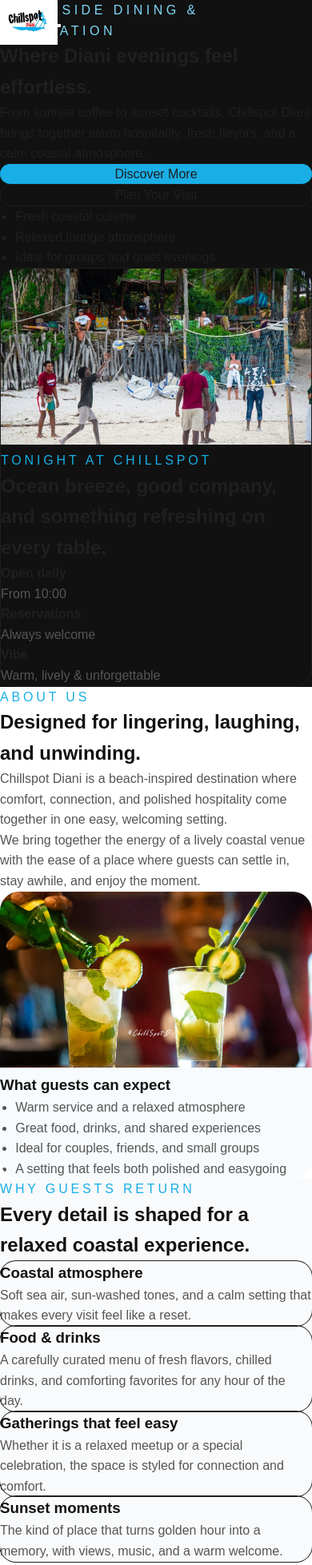
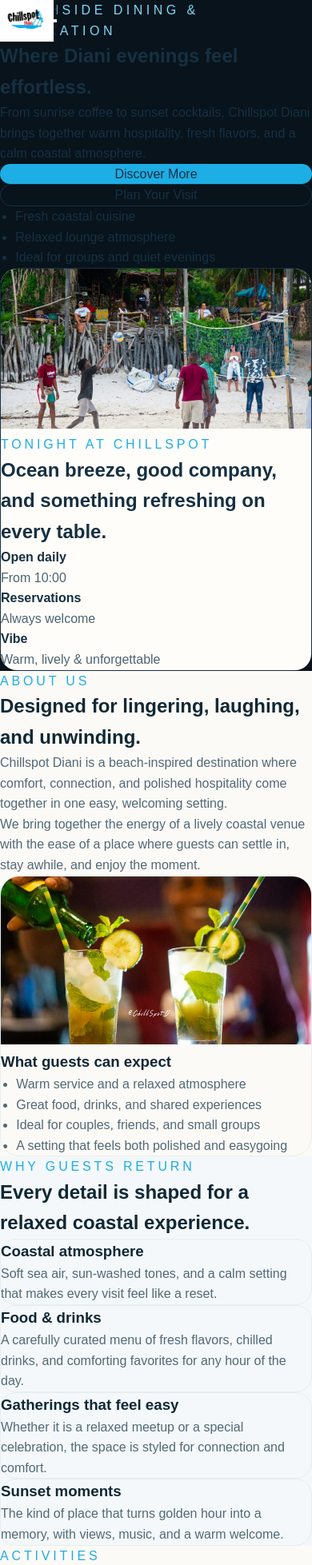
Before and after one commit to bgarama/chillspotdiani, a Next.js app: page / in a window 390 px wide. Shown: the top 1957 px of the page at 80% size. Built offline with nearby package versions, Linux system fonts and the light colour scheme.

Commit message:
fix: improve mobile layout, colors, and image sizing

```diff
--- a/app/components/Navbar.tsx
+++ b/app/components/Navbar.tsx
@@ -18,30 +18,30 @@ export default function Navbar() {
   const closeMenu = () => setMenuOpen(false);
 
   return (
-    <header className="absolute inset-x-0 top-0 z-30">
-      <div className="mx-auto max-w-7xl px-4 py-4 sm:px-6 lg:px-10">
-        <div className="flex items-center justify-between gap-3">
+    <header className="fixed inset-x-0 top-0 z-50 border-b border-white/10 bg-[#0b1620]/88 backdrop-blur-md">
+      <div className="mx-auto max-w-6xl px-4 sm:px-6 lg:px-8">
+        <div className="flex h-20 items-center justify-between gap-3">
           <Link
             href="/"
-            className="rounded-xl bg-white/90 px-2 py-2 backdrop-blur-sm shadow-sm"
+            className="flex items-center rounded-xl bg-white px-2 py-2 shadow-sm"
             onClick={closeMenu}
           >
             <Image
               src="/images/logo.jpeg"
               alt="Chillspot Diani logo"
-              width={120}
-              height={56}
-              className="h-10 w-auto sm:h-12 md:h-14 rounded-sm object-contain"
+              width={110}
+              height={52}
+              className="h-9 w-auto object-contain sm:h-10"
               priority
             />
           </Link>
 
-          <nav className="hidden items-center gap-8 text-sm font-medium text-white md:flex">
+          <nav className="hidden items-center gap-7 text-sm font-medium text-white md:flex">
             {navLinks.map((link) => (
               <a
                 key={link.href}
                 href={link.href}
-                className="transition hover:text-[#19aee6]"
+                className="transition hover:text-[#34bdf2]"
               >
                 {link.label}
               </a>
@@ -51,21 +51,21 @@ export default function Navbar() {
           <div className="flex items-center gap-2">
             <a
               href="#contact"
-              className="hidden rounded-full bg-[#19aee6] px-5 py-2 text-sm font-semibold text-white transition hover:bg-[#0f8fc2] md:inline-flex"
+              className="hidden rounded-full bg-[#1daee5] px-5 py-2.5 text-sm font-semibold text-white transition hover:bg-[#1297ca] md:inline-flex"
             >
               Visit Us
             </a>
 
             <button
               type="button"
-              aria-label="Toggle menu"
+              aria-label="Toggle navigation menu"
               aria-expanded={menuOpen}
               onClick={() => setMenuOpen(!menuOpen)}
-              className="inline-flex items-center justify-center rounded-xl bg-white/90 p-2.5 text-[#1f1f1f] backdrop-blur-sm shadow-sm transition hover:bg-white md:hidden"
+              className="inline-flex items-center justify-center rounded-xl bg-white p-2.5 text-[#0b1620] shadow-sm transition hover:bg-[#f3f7fa] md:hidden"
             >
               <svg
                 xmlns="http://www.w3.org/2000/svg"
-                className="h-5 w-5"
+                className="h-6 w-6"
                 fill="none"
                 viewBox="0 0 24 24"
                 stroke="currentColor"
@@ -81,7 +81,7 @@ export default function Navbar() {
                   <path
                     strokeLinecap="round"
                     strokeLinejoin="round"
-                    d="M4 6h16M4 12h16M4 18h16"
+                    d="M4 7h16M4 12h16M4 17h16"
                   />
                 )}
               </svg>
@@ -90,27 +90,28 @@ export default function Navbar() {
         </div>
 
         {menuOpen && (
-          <div className="mt-3 rounded-2xl bg-white/95 p-4 shadow-xl backdrop-blur-md md:hidden">
-            <nav className="flex flex-col gap-2 text-sm font-medium text-[#1f1f1f]">
+          <div className="pb-4 md:hidden">
+            <div className="rounded-2xl border border-white/10 bg-white p-3 shadow-xl">
+              <nav className="flex flex-col gap-1 text-sm font-medium text-[#163042]">
                 {navLinks.map((link) => (
                   <a
                     key={link.href}
                     href={link.href}
                     onClick={closeMenu}
-                  className="rounded-xl px-4 py-3 transition hover:bg-[#eaf8fd] hover:text-[#19aee6]"
+                    className="rounded-xl px-4 py-3 transition hover:bg-[#eef8fc] hover:text-[#1daee5]"
                   >
                     {link.label}
                   </a>
                 ))}
-
                 <a
                   href="#contact"
                   onClick={closeMenu}
-                className="mt-2 inline-flex items-center justify-center rounded-full bg-[#19aee6] px-5 py-3 text-sm font-semibold text-white transition hover:bg-[#0f8fc2]"
+                  className="mt-2 inline-flex items-center justify-center rounded-full bg-[#1daee5] px-5 py-3 text-sm font-semibold text-white transition hover:bg-[#1297ca]"
                 >
-                Visit Us
+                  Reserve Your Table
                 </a>
               </nav>
+            </div>
           </div>
         )}
       </div>
--- a/app/page.tsx
+++ b/app/page.tsx
@@ -78,30 +78,33 @@ export default function Home() {
         }}
       />
 
-      <main>
-        <section id="top" className="relative overflow-hidden bg-[#111111] text-white">
+      <main className="bg-[#fcfaf6] text-[#163042]">
+        <section
+          id="top"
+          className="relative overflow-hidden bg-[#08131b] pt-24 text-white sm:pt-28"
+        >
           <div className="absolute inset-0">
             <Image
               src="/images/hero.jpeg"
               alt="Chillspot Diani hero view"
               fill
               priority
-              className="object-cover opacity-40"
+              className="object-cover opacity-30"
             />
-            <div className="absolute inset-0 bg-gradient-to-r from-black/80 via-black/65 to-black/40" />
+            <div className="absolute inset-0 bg-gradient-to-b from-[#08131b]/75 via-[#08131b]/82 to-[#08131b]" />
           </div>
 
-          <div className="relative mx-auto grid min-h-screen max-w-7xl items-center gap-10 px-4 pb-16 pt-28 sm:px-6 sm:pb-20 sm:pt-32 lg:grid-cols-2 lg:px-10 lg:pt-36">
-            <div>
+          <div className="relative mx-auto grid max-w-6xl gap-8 px-4 pb-14 sm:px-6 sm:pb-16 lg:grid-cols-2 lg:items-center lg:gap-10 lg:px-8 lg:pb-20">
+            <div className="max-w-2xl">
               <p className="mb-3 text-xs font-semibold uppercase tracking-[0.28em] text-[#7ed8f7] sm:text-sm">
                 Beachside dining & relaxation
               </p>
 
-              <h1 className="max-w-2xl text-3xl font-bold leading-tight sm:text-5xl lg:text-6xl">
+              <h1 className="text-3xl font-bold leading-tight sm:text-4xl lg:text-6xl">
                 Where Diani evenings feel effortless.
               </h1>
 
-              <p className="mt-5 max-w-xl text-base leading-7 text-white/85 sm:text-lg sm:leading-8">
+              <p className="mt-5 max-w-xl text-base leading-7 text-white/90 sm:text-lg sm:leading-8">
                 From sunrise coffee to sunset cocktails, Chillspot Diani brings
                 together warm hospitality, fresh flavors, and a calm coastal atmosphere.
               </p>
@@ -109,13 +112,13 @@ export default function Home() {
               <div className="mt-7 flex flex-col gap-3 sm:flex-row sm:flex-wrap">
                 <a
                   href="#about"
-                  className="inline-flex items-center justify-center rounded-full bg-[#19aee6] px-6 py-3 text-sm font-semibold text-white transition hover:bg-[#0f8fc2]"
+                  className="inline-flex min-w-[170px] items-center justify-center rounded-full bg-[#1daee5] px-6 py-3 text-sm font-semibold text-white transition hover:bg-[#1297ca]"
                 >
                   Discover More
                 </a>
                 <a
                   href="#contact"
-                  className="inline-flex items-center justify-center rounded-full border border-white/30 px-6 py-3 text-sm font-semibold text-white transition hover:bg-white hover:text-[#111111]"
+                  className="inline-flex min-w-[170px] items-center justify-center rounded-full border border-white/30 bg-white/5 px-6 py-3 text-sm font-semibold text-white transition hover:bg-white hover:text-[#08131b]"
                 >
                   Plan Your Visit
                 </a>
@@ -128,34 +131,34 @@ export default function Home() {
               </ul>
             </div>
 
-            <div className="rounded-[1.5rem] border border-white/10 bg-white/10 p-3 backdrop-blur-sm sm:rounded-[2rem] sm:p-4">
-              <div className="overflow-hidden rounded-[1.25rem] bg-white text-[#1f1f1f] shadow-2xl sm:rounded-[1.5rem]">
+            <div className="rounded-[1.5rem] border border-white/10 bg-white/10 p-3 backdrop-blur-sm">
+              <div className="overflow-hidden rounded-[1.25rem] bg-[#fffdf9] text-[#163042] shadow-2xl">
                 <Image
                   src="/images/activities-1.jpeg"
                   alt="Chillspot Diani experience"
                   width={900}
                   height={700}
-                  className="h-[220px] w-full object-cover sm:h-[280px] lg:h-[320px]"
+                  className="h-[200px] w-full object-cover sm:h-[240px] lg:h-[300px]"
                 />
                 <div className="space-y-4 p-5 sm:p-6">
-                  <p className="text-xs font-semibold uppercase tracking-[0.24em] text-[#19aee6] sm:text-sm">
+                  <p className="text-xs font-semibold uppercase tracking-[0.24em] text-[#1daee5] sm:text-sm">
                     Tonight at Chillspot
                   </p>
                   <h2 className="text-xl font-bold leading-snug sm:text-2xl">
                     Ocean breeze, good company, and something refreshing on every table.
                   </h2>
-                  <div className="grid gap-4 sm:grid-cols-3">
+                  <div className="grid gap-4 text-sm text-[#4c6472] sm:grid-cols-3">
                     <div>
-                      <strong className="block text-sm">Open daily</strong>
-                      <span className="text-sm text-[#555]">From 10:00</span>
+                      <strong className="block text-[#163042]">Open daily</strong>
+                      <span>From 10:00</span>
                     </div>
                     <div>
-                      <strong className="block text-sm">Reservations</strong>
-                      <span className="text-sm text-[#555]">Always welcome</span>
+                      <strong className="block text-[#163042]">Reservations</strong>
+                      <span>Always welcome</span>
                     </div>
                     <div>
-                      <strong className="block text-sm">Vibe</strong>
-                      <span className="text-sm text-[#555]">Warm, lively & unforgettable</span>
+                      <strong className="block text-[#163042]">Vibe</strong>
+                      <span>Warm, lively & unforgettable</span>
                     </div>
                   </div>
                 </div>
@@ -164,39 +167,39 @@ export default function Home() {
           </div>
         </section>
 
-        <section id="about" className="bg-white py-16 sm:py-20 lg:py-24">
-          <div className="mx-auto grid max-w-7xl gap-10 px-4 sm:px-6 lg:grid-cols-2 lg:px-10 lg:gap-12">
-            <div>
-              <p className="text-xs font-semibold uppercase tracking-[0.24em] text-[#19aee6] sm:text-sm">
+        <section id="about" className="scroll-mt-24 bg-[#fcfaf6] py-14 lg:py-20">
+          <div className="mx-auto grid max-w-6xl gap-8 px-4 sm:px-6 lg:grid-cols-2 lg:items-center lg:px-8">
+            <div className="max-w-2xl">
+              <p className="text-xs font-semibold uppercase tracking-[0.24em] text-[#1daee5] sm:text-sm">
                 About us
               </p>
-              <h2 className="mt-3 text-3xl font-bold leading-tight text-[#111111] sm:mt-4 sm:text-4xl">
+              <h2 className="mt-3 text-3xl font-bold leading-tight text-[#102835] sm:text-4xl">
                 Designed for lingering, laughing, and unwinding.
               </h2>
-              <p className="mt-5 text-base leading-7 text-[#555] sm:mt-6 sm:text-lg sm:leading-8">
+              <p className="mt-5 text-base leading-7 text-[#526977] sm:text-lg sm:leading-8">
                 Chillspot Diani is a beach-inspired destination where comfort,
                 connection, and polished hospitality come together in one easy,
                 welcoming setting.
               </p>
-              <p className="mt-4 text-base leading-7 text-[#555] sm:text-lg sm:leading-8">
+              <p className="mt-4 text-base leading-7 text-[#526977] sm:text-lg sm:leading-8">
                 We bring together the energy of a lively coastal venue with the
                 ease of a place where guests can settle in, stay awhile, and enjoy the moment.
               </p>
             </div>
 
-            <div className="overflow-hidden rounded-[1.5rem] bg-[#f7fbfd] shadow-sm sm:rounded-[2rem]">
+            <div className="overflow-hidden rounded-[1.5rem] border border-[#e8eef1] bg-white shadow-sm">
               <Image
                 src="/images/about.jpeg"
                 alt="About Chillspot Diani"
                 width={900}
                 height={700}
-                className="h-[220px] w-full object-cover sm:h-[280px] lg:h-[320px]"
+                className="h-[210px] w-full object-cover sm:h-[260px] lg:h-[300px]"
               />
-              <div className="p-6 sm:p-8">
-                <h3 className="text-xl font-semibold text-[#111111] sm:text-2xl">
+              <div className="p-6">
+                <h3 className="text-xl font-semibold text-[#102835] sm:text-2xl">
                   What guests can expect
                 </h3>
-                <ul className="mt-4 space-y-3 text-[#555] sm:mt-5">
+                <ul className="mt-4 space-y-3 text-[#526977]">
                   <li>Warm service and a relaxed atmosphere</li>
                   <li>Great food, drinks, and shared experiences</li>
                   <li>Ideal for couples, friends, and small groups</li>
@@ -207,59 +210,59 @@ export default function Home() {
           </div>
         </section>
 
-        <section id="highlights" className="bg-[#f8fafc] py-16 sm:py-20 lg:py-24">
-          <div className="mx-auto max-w-7xl px-4 sm:px-6 lg:px-10">
+        <section id="highlights" className="scroll-mt-24 bg-[#f4f8fa] py-14 lg:py-20">
+          <div className="mx-auto max-w-6xl px-4 sm:px-6 lg:px-8">
             <div className="max-w-3xl">
-              <p className="text-xs font-semibold uppercase tracking-[0.24em] text-[#19aee6] sm:text-sm">
+              <p className="text-xs font-semibold uppercase tracking-[0.24em] text-[#1daee5] sm:text-sm">
                 Why guests return
               </p>
-              <h2 className="mt-3 text-3xl font-bold leading-tight text-[#111111] sm:mt-4 sm:text-4xl">
+              <h2 className="mt-3 text-3xl font-bold leading-tight text-[#102835] sm:text-4xl">
                 Every detail is shaped for a relaxed coastal experience.
               </h2>
             </div>
 
-            <div className="mt-10 grid gap-5 sm:mt-12 md:grid-cols-2 xl:grid-cols-4">
+            <div className="mt-10 grid gap-4 sm:grid-cols-2 xl:grid-cols-4">
               {highlights.map((item) => (
                 <article
                   key={item.title}
-                  className="rounded-[1.25rem] bg-white p-5 shadow-sm ring-1 ring-black/5 sm:rounded-[1.5rem] sm:p-6"
+                  className="rounded-[1.25rem] border border-[#e6edf0] bg-white p-5 shadow-sm"
                 >
-                  <h3 className="text-lg font-semibold text-[#111111] sm:text-xl">
+                  <h3 className="text-lg font-semibold text-[#102835] sm:text-xl">
                     {item.title}
                   </h3>
-                  <p className="mt-3 leading-7 text-[#555]">{item.text}</p>
+                  <p className="mt-3 leading-7 text-[#526977]">{item.text}</p>
                 </article>
               ))}
             </div>
           </div>
         </section>
 
-        <section id="activities" className="bg-white py-16 sm:py-20 lg:py-24">
-          <div className="mx-auto max-w-7xl px-4 sm:px-6 lg:px-10">
+        <section id="activities" className="scroll-mt-24 bg-[#fcfaf6] py-14 lg:py-20">
+          <div className="mx-auto max-w-6xl px-4 sm:px-6 lg:px-8">
             <div className="max-w-3xl">
-              <p className="text-xs font-semibold uppercase tracking-[0.24em] text-[#19aee6] sm:text-sm">
+              <p className="text-xs font-semibold uppercase tracking-[0.24em] text-[#1daee5] sm:text-sm">
                 Activities
               </p>
-              <h2 className="mt-3 text-3xl font-bold leading-tight text-[#111111] sm:mt-4 sm:text-4xl">
+              <h2 className="mt-3 text-3xl font-bold leading-tight text-[#102835] sm:text-4xl">
                 More than a meal — it&apos;s a complete coastal experience.
               </h2>
             </div>
 
-            <div className="mt-10 grid gap-5 sm:mt-12 md:grid-cols-3">
+            <div className="mt-10 grid gap-5 md:grid-cols-3">
               {activities.map((item) => (
                 <article
                   key={item.title}
-                  className="overflow-hidden rounded-[1.25rem] bg-[#f7fbfd] shadow-sm sm:rounded-[1.5rem]"
+                  className="overflow-hidden rounded-[1.4rem] border border-[#e6edf0] bg-white shadow-sm"
                 >
                   <Image
                     src={item.image}
                     alt={item.alt}
                     width={700}
                     height={500}
-                    className="h-56 w-full object-cover sm:h-64"
+                    className="h-52 w-full object-cover sm:h-56"
                   />
-                  <div className="p-5 sm:p-6">
-                    <h3 className="text-lg font-semibold text-[#111111] sm:text-xl">
+                  <div className="p-5">
+                    <h3 className="text-lg font-semibold text-[#102835] sm:text-xl">
                       {item.title}
                     </h3>
                   </div>
@@ -269,29 +272,29 @@ export default function Home() {
           </div>
         </section>
 
-        <section id="gallery" className="bg-[#f8fafc] py-16 sm:py-20 lg:py-24">
-          <div className="mx-auto max-w-7xl px-4 sm:px-6 lg:px-10">
+        <section id="gallery" className="scroll-mt-24 bg-[#f4f8fa] py-14 lg:py-20">
+          <div className="mx-auto max-w-6xl px-4 sm:px-6 lg:px-8">
             <div className="max-w-3xl">
-              <p className="text-xs font-semibold uppercase tracking-[0.24em] text-[#19aee6] sm:text-sm">
+              <p className="text-xs font-semibold uppercase tracking-[0.24em] text-[#1daee5] sm:text-sm">
                 Gallery
               </p>
-              <h2 className="mt-3 text-3xl font-bold leading-tight text-[#111111] sm:mt-4 sm:text-4xl">
+              <h2 className="mt-3 text-3xl font-bold leading-tight text-[#102835] sm:text-4xl">
                 A glimpse of the atmosphere waiting for you.
               </h2>
             </div>
 
-            <div className="mt-10 grid gap-5 sm:mt-12 md:grid-cols-3">
+            <div className="mt-10 grid gap-5 md:grid-cols-3">
               {gallery.map((item) => (
                 <div
                   key={item.image}
-                  className="overflow-hidden rounded-[1.25rem] shadow-sm sm:rounded-[1.5rem]"
+                  className="overflow-hidden rounded-[1.4rem] border border-[#e6edf0] bg-white shadow-sm"
                 >
                   <Image
                     src={item.image}
                     alt={item.alt}
                     width={700}
                     height={700}
-                    className="h-64 w-full object-cover sm:h-72 lg:h-80"
+                    className="h-56 w-full object-cover sm:h-64 lg:h-72"
                   />
                 </div>
               ))}
@@ -299,33 +302,33 @@ export default function Home() {
           </div>
         </section>
 
-        <section id="contact" className="bg-[#111111] py-16 text-white sm:py-20 lg:py-24">
-          <div className="mx-auto grid max-w-7xl gap-8 px-4 sm:px-6 lg:grid-cols-2 lg:gap-10 lg:px-10">
-            <div>
+        <section id="contact" className="scroll-mt-24 bg-[#0c1a24] py-14 text-white lg:py-20">
+          <div className="mx-auto grid max-w-6xl gap-8 px-4 sm:px-6 lg:grid-cols-2 lg:items-start lg:px-8">
+            <div className="max-w-2xl">
               <p className="text-xs font-semibold uppercase tracking-[0.24em] text-[#7ed8f7] sm:text-sm">
                 Visit us
               </p>
-              <h2 className="mt-3 text-3xl font-bold leading-tight sm:mt-4 sm:text-4xl">
+              <h2 className="mt-3 text-3xl font-bold leading-tight sm:text-4xl">
                 Come by for a meal, a drink, or a quiet moment by the coast.
               </h2>
-              <p className="mt-5 max-w-xl text-base leading-7 text-white/80 sm:mt-6 sm:text-lg sm:leading-8">
+              <p className="mt-5 text-base leading-7 text-white/85 sm:text-lg sm:leading-8">
                 Reservations are welcome and walk-ins are always appreciated.
                 For inquiries, reach us through the contact options below.
               </p>
             </div>
 
-            <div className="rounded-[1.5rem] bg-white p-6 text-[#111111] shadow-2xl sm:rounded-[2rem] sm:p-8">
-              <p className="text-xs font-semibold uppercase tracking-[0.24em] text-[#19aee6] sm:text-sm">
+            <div className="rounded-[1.5rem] border border-white/10 bg-white p-6 text-[#163042] shadow-2xl">
+              <p className="text-xs font-semibold uppercase tracking-[0.24em] text-[#1daee5] sm:text-sm">
                 Contact
               </p>
 
-              <div className="mt-6 space-y-4 text-base">
-                <a href="tel:+254757857700" className="block break-words hover:text-[#19aee6]">
+              <div className="mt-6 space-y-4 text-base leading-7 text-[#4c6472]">
+                <a href="tel:+254757857700" className="block hover:text-[#1daee5]">
                   +254 757 857 700
                 </a>
                 <a
                   href="mailto:chillspotdiani002@gmail.com"
-                  className="block break-words hover:text-[#19aee6]"
+                  className="block break-words hover:text-[#1daee5]"
                 >
                   chillspotdiani002@gmail.com
                 </a>
@@ -337,7 +340,7 @@ export default function Home() {
                   href="https://www.instagram.com/chillspotdiani.ke?igsh=MW9wcTQ3enp6emxkNA=="
                   target="_blank"
                   rel="noopener noreferrer"
-                  className="inline-flex items-center justify-center rounded-full bg-[#f3f8fb] px-5 py-3 text-sm font-semibold text-[#111111] transition hover:bg-[#e1f3fb]"
+                  className="inline-flex items-center justify-center rounded-full bg-[#eef8fc] px-5 py-3 text-sm font-semibold text-[#163042] transition hover:bg-[#d8f1fb]"
                 >
                   Instagram
                 </a>
@@ -345,13 +348,13 @@ export default function Home() {
                   href="https://www.tiktok.com/@chillspot_diani?_r=1&_t=ZS-98dR1BuqKto"
                   target="_blank"
                   rel="noopener noreferrer"
-                  className="inline-flex items-center justify-center rounded-full bg-[#f3f8fb] px-5 py-3 text-sm font-semibold text-[#111111] transition hover:bg-[#e1f3fb]"
+                  className="inline-flex items-center justify-center rounded-full bg-[#eef8fc] px-5 py-3 text-sm font-semibold text-[#163042] transition hover:bg-[#d8f1fb]"
                 >
                   TikTok
                 </a>
                 <a
                   href="mailto:chillspotdiani002@gmail.com"
-                  className="inline-flex items-center justify-center rounded-full bg-[#19aee6] px-5 py-3 text-sm font-semibold text-white transition hover:bg-[#0f8fc2]"
+                  className="inline-flex items-center justify-center rounded-full bg-[#1daee5] px-5 py-3 text-sm font-semibold text-white transition hover:bg-[#1297ca]"
                 >
                   Reserve Your Table
                 </a>
```
Also changed, not shown: app/components/Footer.tsx (+19 -18 lines). Lines whose indentation alone changed are shown as unchanged.
